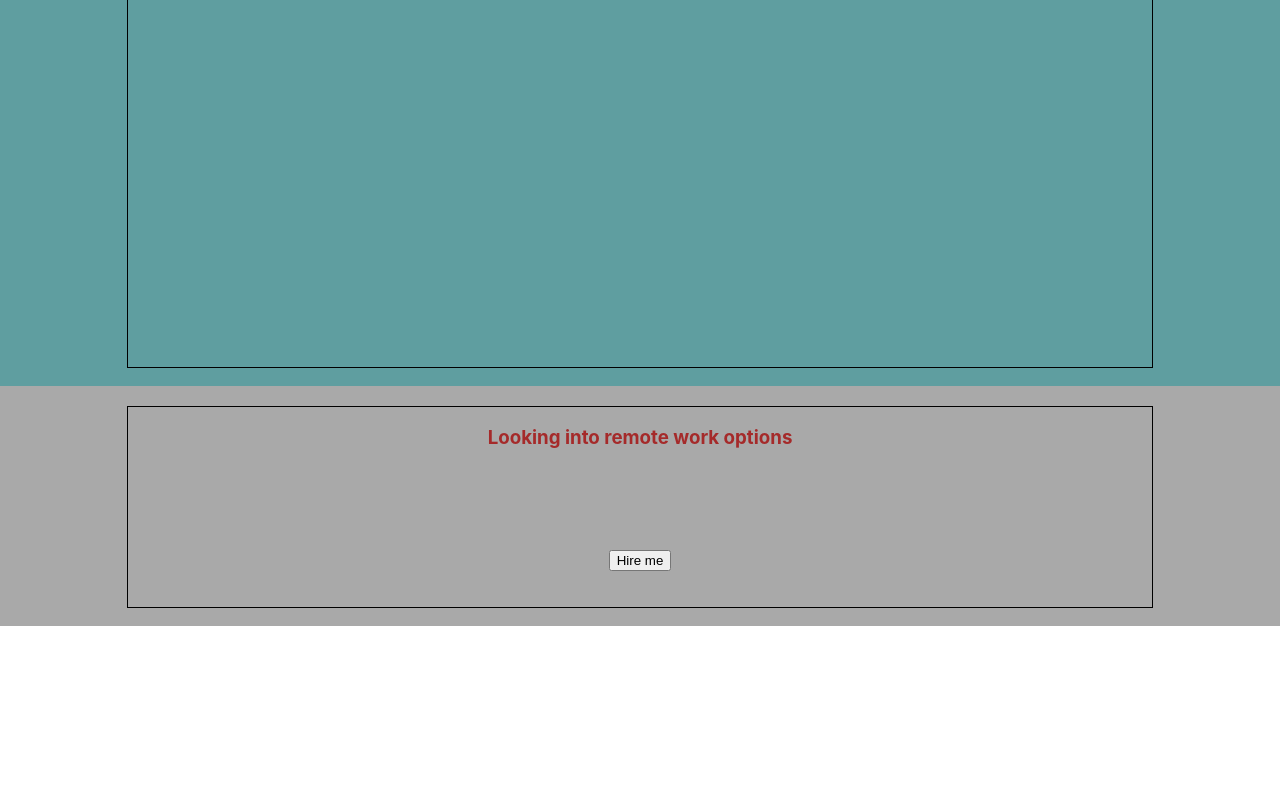
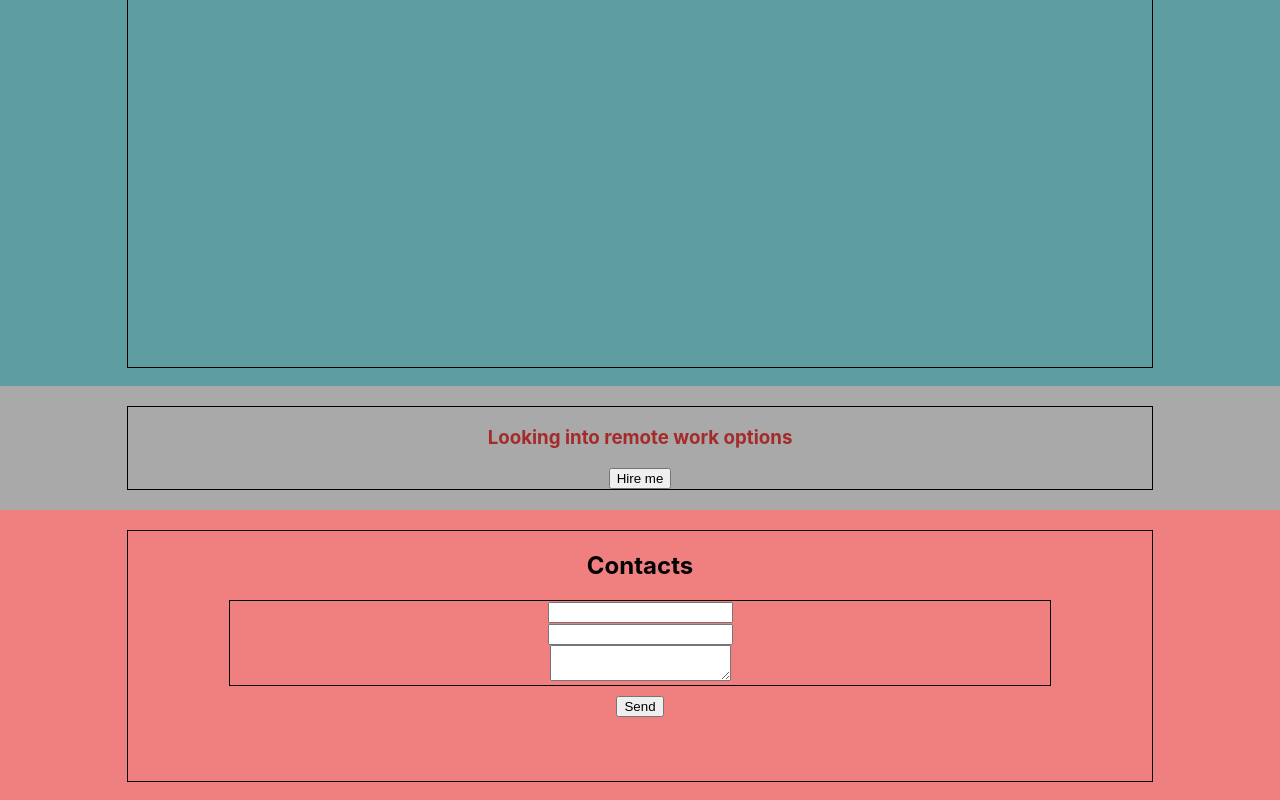
Before and after one commit to Santerakis/portfolio, a React (Create React App) app: page / in a window 1280 px wide. Shown: the part 2214-3014 px from the top of the page. Before the commit the page ends 2840 px from the top, so only its background shows below. Built offline with nearby package versions, Linux system fonts and the light colour scheme.

Commit message:
start footer

```diff
--- a/src/App.tsx
+++ b/src/App.tsx
@@ -5,7 +5,8 @@ import {Header} from "./header/Header";
 import Main from "./main/Main";
 import Skills from "./skills/Skills";
 import Projects from "./projects/Projects";
-import Remote from "./remote/Remote";  //export
+import Remote from "./remote/Remote";
+import Contacts from "./contacts/Contacts";  //export
 
 function App() {
     return (
@@ -15,6 +16,7 @@ function App() {
             <Skills/>
             <Projects/>
             <Remote/>
+            <Contacts/>
         </div>
     );
 }
--- a/src/contacts/Contacts.js
+++ b/src/contacts/Contacts.js
@@ -0,0 +1,27 @@
+import React from 'react';
+import styles from './Contacts.module.css'
+
+const Contacts = () => {
+    return (
+        <div className={styles.contactsBlock}>
+            <div className={styles.contactsContainer}>
+                <h2>Contacts</h2>
+                <form className={styles.form}>
+                    <div>
+                        <input type="text"/>
+                    </div>
+                    <div>
+                        <input type="text"/>
+                    </div>
+                    <div>
+                        <textarea></textarea>
+                    </div>
+                </form>
+                <button>Send</button>
+            </div>
+
+        </div>
+    );
+};
+
+export default Contacts;
--- a/src/contacts/Contacts.module.css
+++ b/src/contacts/Contacts.module.css
@@ -0,0 +1,21 @@
+.contactsBlock {
+    height: 250px;
+    background-color: lightcoral;
+    padding-top: 20px;
+    padding-bottom: 20px;
+}
+.contactsContainer {
+    width: 80%;
+    height: 100%;
+    border: 1px solid;
+    margin: 0 auto;
+    display: flex;
+    flex-direction: column;
+    align-items: center;
+}
+.form {
+    border: 1px solid;
+    width: 80%;
+    text-align: center;
+     margin-bottom: 10px;
+}
--- a/src/remote/Remote.module.css
+++ b/src/remote/Remote.module.css
@@ -1,6 +1,5 @@
 .remoteBlock {
-    height: 200px;
-
+    /*height: 100px;*/
     background-color: darkgrey;
     padding-top: 20px;
     padding-bottom: 20px;
@@ -14,5 +13,4 @@
 }
 .title {
     color: brown;
-    margin-bottom: 100px;
 }
```
Also changed, not shown: src/footer/Footer.js (added), src/footer/Footer.module.css (added).
